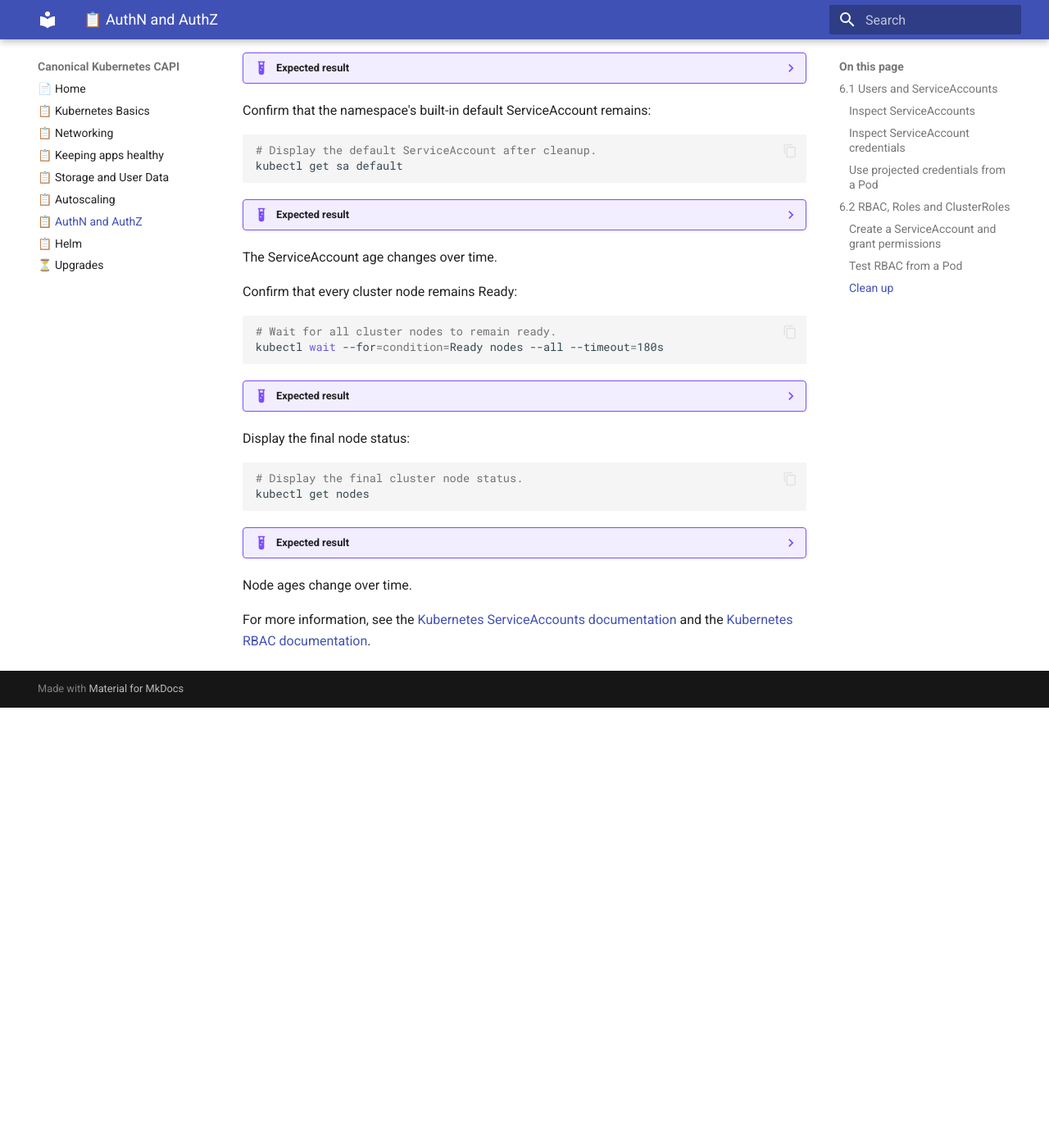
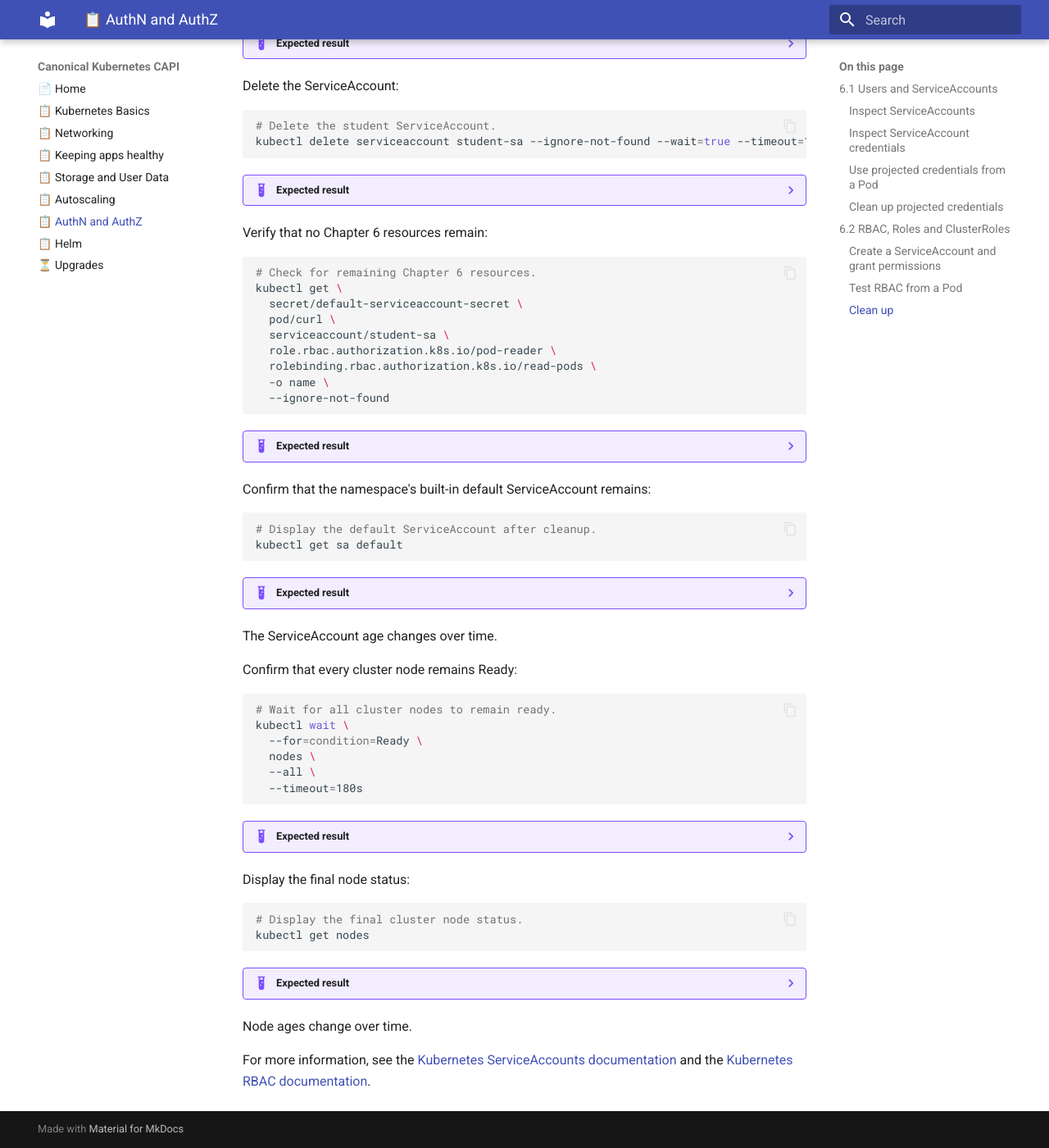
Before and after one commit to radumoisan/canonical-kubernetes-capi, an MkDocs documentation site: the page built from docs/6-authentication-and-authorization.md, in a window 1280 px wide and 1400 px high, scrolled down 11371 px. Shown: the whole window at 82% size. Built offline with MkDocs 1.6.1 and Material for MkDocs 9.7.7, drawn with Linux system fonts in a browser that asks for light colours; before the commit the page ends 12234 px from its top, so only the background shows below that; some of the changed text lies outside the part shown.

Commit message:
Improve Chapter 6 presentation

````diff
--- a/docs/6-authentication-and-authorization.md
+++ b/docs/6-authentication-and-authorization.md
@@ -173,7 +173,8 @@ Confirm that the Secret belongs to the default ServiceAccount:
 
 ```bash
 # Display the ServiceAccount named by the Secret annotation.
-kubectl get secret default-serviceaccount-secret -o jsonpath='{.metadata.annotations.kubernetes\.io/service-account\.name}{"\n"}'
+kubectl get secret default-serviceaccount-secret \
+  -o jsonpath='{.metadata.annotations.kubernetes\.io/service-account\.name}{"\n"}'
 ```
 ??? example "Expected result"
     ```text
@@ -338,6 +339,8 @@ The CA certificate verifies the API server's identity, and the token authenticat
     A Pod's `serviceAccountName` is set when the Pod is created and cannot be changed later. Each Pod uses one ServiceAccount, but
     multiple Pods in a namespace can use the same ServiceAccount.
 
+### :material-application-edit-outline: Clean up projected credentials
+
 Delete the Pod:
 
 ```bash
@@ -518,7 +525,9 @@ Verify that `student-sa` can list Pods:
 
 ```bash
 # Check the granted Pod permission.
-kubectl auth can-i list pods --as=system:serviceaccount:default:student-sa -n default
+kubectl auth can-i list pods \
+  --as=system:serviceaccount:default:student-sa \
+  -n default
 ```
 ??? example "Expected result"
     ```text
@@ -530,7 +539,14 @@ failing if any other value is returned:
 
 ```bash
 # Check the denied Secret permission.
-result=$(kubectl auth can-i list secrets --as=system:serviceaccount:default:student-sa -n default 2>/dev/null || true); test "$result" = no; printf '%s\n' "$result"
+result=$(
+  kubectl auth can-i list secrets \
+    --as=system:serviceaccount:default:student-sa \
+    -n default 2>/dev/null ||
+    true
+) &&
+  test "$result" = no &&
+  printf '%s\n' "$result"
 ```
 ??? example "Expected result"
     ```text
@@ -700,7 +716,14 @@ Verify that no Chapter 6 resources remain:
 
 ```bash
 # Check for remaining Chapter 6 resources.
-kubectl get secret/default-serviceaccount-secret pod/curl serviceaccount/student-sa role.rbac.authorization.k8s.io/pod-reader rolebinding.rbac.authorization.k8s.io/read-pods -o name --ignore-not-found
+kubectl get \
+  secret/default-serviceaccount-secret \
+  pod/curl \
+  serviceaccount/student-sa \
+  role.rbac.authorization.k8s.io/pod-reader \
+  rolebinding.rbac.authorization.k8s.io/read-pods \
+  -o name \
+  --ignore-not-found
 ```
 ??? example "Expected result"
     ```text
@@ -725,7 +748,11 @@ Confirm that every cluster node remains Ready:
 
 ```bash
 # Wait for all cluster nodes to remain ready.
-kubectl wait --for=condition=Ready nodes --all --timeout=180s
+kubectl wait \
+  --for=condition=Ready \
+  nodes \
+  --all \
+  --timeout=180s
 ```
 ??? example "Expected result"
     ```text
````
Also changed, not shown: other parts of docs/6-authentication-and-authorization.md (+6 -2 lines).
